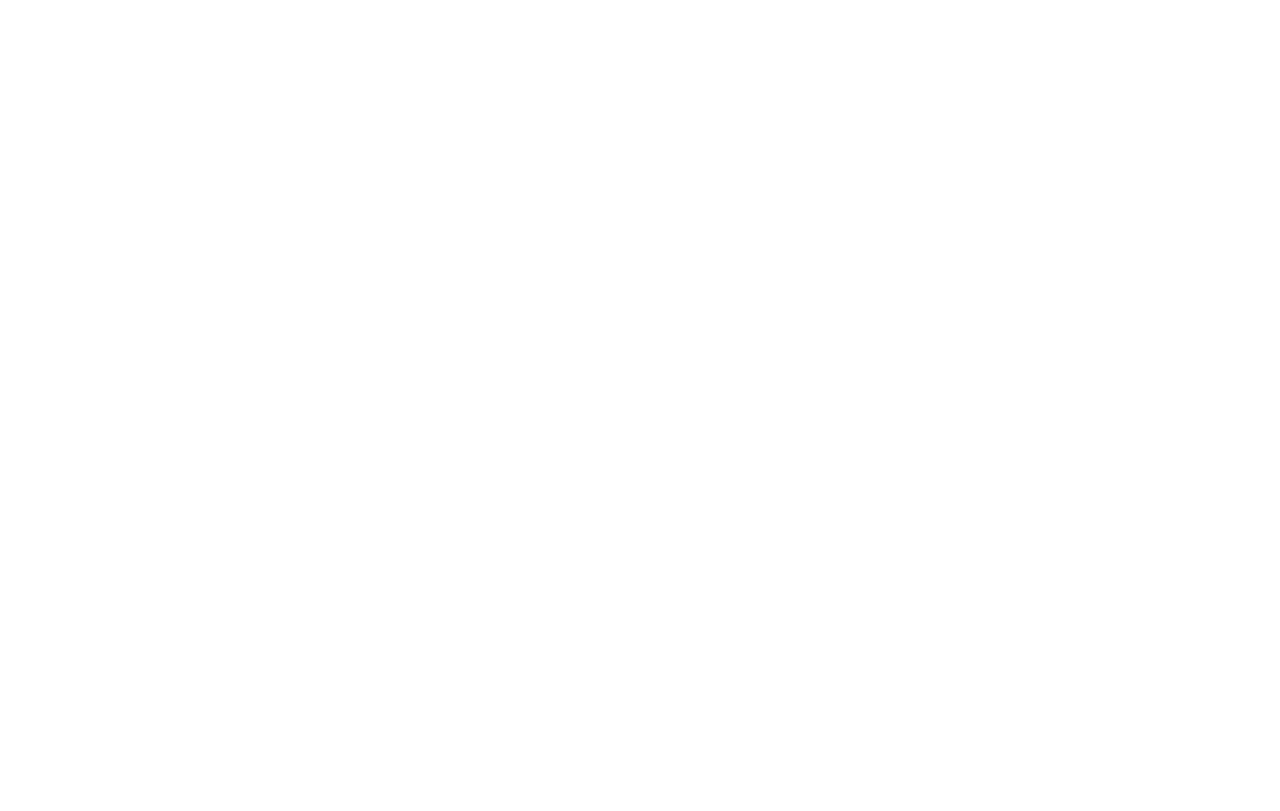
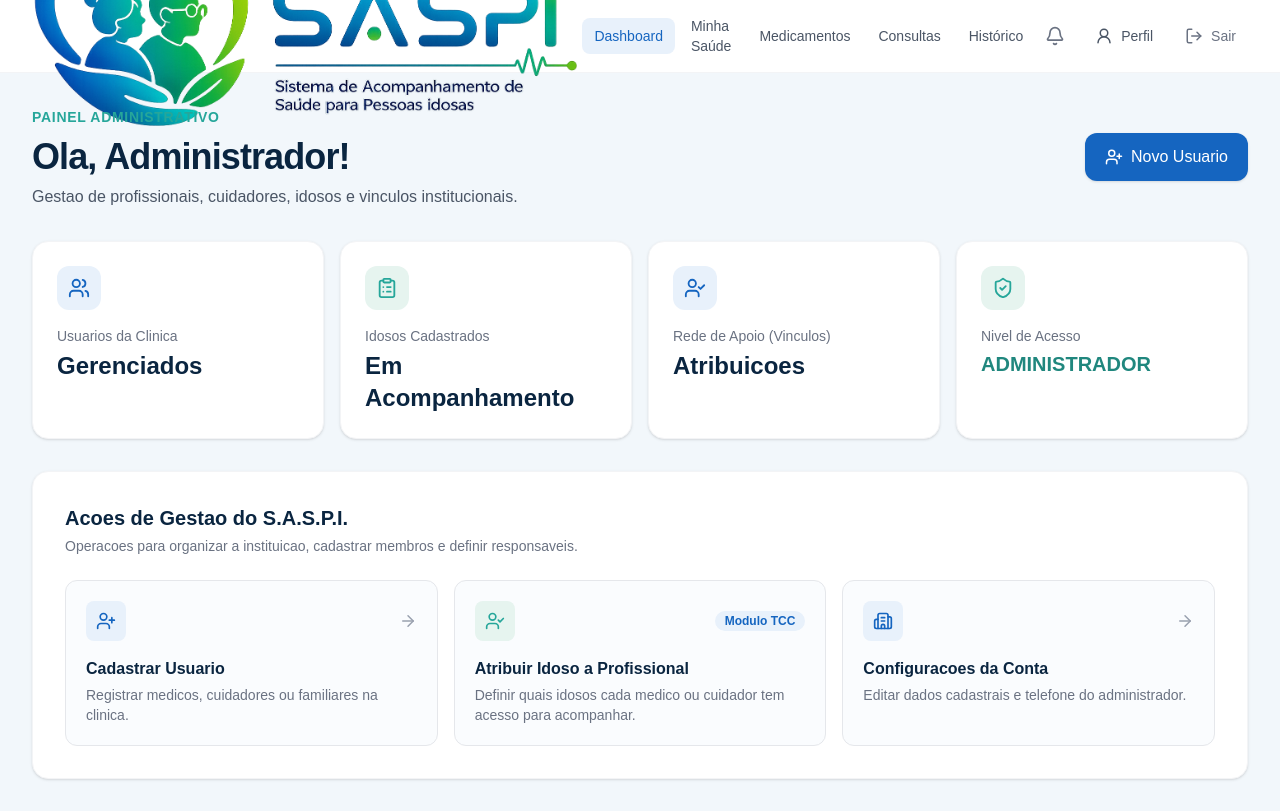
Before and after one commit to MiguelHelen/S.A.S.P.I-Sistema-de-Acompanhamento-de-Saude-para-Pessoas-Idosas-, a Next.js app: page /dashboard in a window 1280 px wide. Before the commit this address had no page. Built offline with nearby package versions, Linux system fonts and the light colour scheme.

Commit message:
feat(dashboard): ajusta visao por perfil e atualizacao reativa dos dados

```diff
--- a/src/app/dashboard/page.tsx
+++ b/src/app/dashboard/page.tsx
@@ -1,182 +1,240 @@
 "use client";
 
 import { useEffect, useState } from "react";
-import { useRouter } from "next/navigation";
 import DashboardNavbar from "@/components/DashboardNavbar";
+import {
+  UserPlus,
+  Users,
+  Building2,
+  ShieldCheck,
+  ArrowRight,
+  ClipboardList,
+  HeartPulse,
+  Activity,
+  Pill,
+  CalendarDays,
+  UserCheck,
+} from "lucide-react";
+import Link from "next/link";
 import MetricCard from "@/components/MetricCard";
 import InfoCard from "@/components/InfoCard";
-import {
-  Activity,
-  CalendarDays,
-  HeartPulse,
-  Pill
-} from "lucide-react";
+import HealthChart from "@/components/HealthChart";
 
 export default function Dashboard() {
-  const router = useRouter();
-  const [autenticado, setAutenticado] = useState(false);
-  const [nomeUsuario, setNomeUsuario] = useState("");
+  const [user, setUser] = useState<{
+    nome: string;
+    perfil: string;
+  }>({
+    nome: "Administrador",
+    perfil: "ADMINISTRADOR",
+  });
 
-  useEffect(() => {
-    const token = localStorage.getItem("saspi_token");
+  function loadUserData() {
     const userRaw = localStorage.getItem("saspi_user");
-
-    if (!token) {
-      router.push("/login");
-    } else {
-      setAutenticado(true);
     if (userRaw) {
       try {
-          const user = JSON.parse(userRaw);
-          // Pega apenas o primeiro nome para a saudação
-          setNomeUsuario(user.nome ? user.nome.split(" ")[0] : "Usuário");
-        } catch {
-          setNomeUsuario("Usuário");
+        const parsed = JSON.parse(userRaw);
+        setUser({
+          nome: parsed.nome || "Administrador",
+          perfil: parsed.perfil || "ADMINISTRADOR",
+        });
+      } catch (e) {
+        console.error(e);
       }
     }
   }
-  }, [router]);
 
-  // Evita piscar a tela com dados vazios antes de validar o token
-  if (!autenticado) {
-    return null;
-  }
+  useEffect(() => {
+    loadUserData();
+    window.addEventListener("saspi_user_updated", loadUserData);
+    return () => {
+      window.removeEventListener("saspi_user_updated", loadUserData);
+    };
+  }, []);
+
+  const isAdmin = user.perfil === "ADMINISTRADOR";
 
   return (
     <main className="min-h-screen bg-[#F2F7FB]">
       <DashboardNavbar />
 
       <div className="mx-auto max-w-7xl px-4 py-8 md:px-8">
-        <h1 className="text-3xl font-bold tracking-tight text-[#0A2540] md:text-4xl">
-          Olá, {nomeUsuario}!
+        <div className="flex flex-col gap-4 sm:flex-row sm:items-center sm:justify-between">
+          <div>
+            <span className="text-sm font-semibold uppercase tracking-wider text-[#26A69A]">
+              {isAdmin ? "Painel Administrativo" : "Acompanhamento Clinico"}
+            </span>
+
+            <h1 className="mt-2 text-3xl font-bold tracking-tight text-[#0A2540] md:text-4xl">
+              Ola, {user.nome}!
             </h1>
 
             <p className="mt-2 max-w-2xl text-gray-600">
-          Acompanhe as principais informações de saúde.
-        </p>
-
-        <div className="mt-8 grid gap-4 sm:grid-cols-2 xl:grid-cols-4">
-          <MetricCard
-            title="Frequência cardíaca"
-            value="72"
-            unit="bpm"
-            icon={<HeartPulse size={22} />}
-          />
-          <MetricCard
-            title="Oxigenação"
-            value="97"
-            unit="%"
-            icon={<Activity size={22} />}
-          />
-          <InfoCard
-            label="Próximo medicamento"
-            title="Losartana"
-            subtitle="Hoje às 20:00"
-            icon={<Pill size={22} />}
-          />
-          <InfoCard
-            label="Próxima consulta"
-            title="Cardiologista"
-            subtitle="05/09 às 14:00"
-            icon={<CalendarDays size={22} />}
-          />
-        </div>
-
-        <section className="mt-8 rounded-2xl border border-gray-100 bg-white p-6 shadow-sm">
-          <div className="flex items-center justify-between">
-            <div>
-              <h2 className="text-lg font-semibold text-[#0A2540]">
-                Histórico recente
-              </h2>
-              <p className="mt-1 text-sm text-gray-500">
-                Últimos registros de saúde
+              {isAdmin
+                ? "Gestao de profissionais, cuidadores, idosos e vinculos institucionais."
+                : "Acompanhe os principais indicadores de saude do idoso vinculado."}
             </p>
           </div>
 
-            <a
-              href="/dashboard/historico"
-              className="text-sm font-medium text-[#1565C0] hover:underline"
+          {isAdmin && (
+            <div className="flex flex-wrap gap-3">
+              <Link
+                href="/dashboard/usuarios/novo"
+                className="inline-flex items-center justify-center gap-2 rounded-xl bg-[#1565C0] px-5 py-3 font-medium text-white shadow-sm transition hover:-translate-y-0.5 hover:bg-[#0A2540] hover:shadow-md"
               >
-              Ver histórico
-            </a>
+                <UserPlus size={18} />
+                Novo Usuario
+              </Link>
+            </div>
+          )}
         </div>
 
-          <div className="mt-6 divide-y divide-gray-100">
-            <div className="flex items-center justify-between py-4">
-              <div>
-                <p className="font-medium text-[#0A2540]">Frequência cardíaca</p>
-                <p className="mt-1 text-sm text-gray-500">Hoje, 16:30</p>
+        {/* PAINEL DO ADMINISTRADOR */}
+        {isAdmin ? (
+          <div className="mt-8 space-y-8">
+            <div className="grid gap-4 sm:grid-cols-2 lg:grid-cols-4">
+              <div className="rounded-2xl border border-gray-100 bg-white p-6 shadow-sm">
+                <div className="flex h-11 w-11 items-center justify-center rounded-xl bg-[#E8F1FB] text-[#1565C0]">
+                  <Users size={22} />
                 </div>
-              <p className="font-semibold text-[#0A2540]">72 bpm</p>
+                <p className="mt-4 text-sm font-medium text-gray-500">Usuarios da Clinica</p>
+                <p className="mt-1 text-2xl font-bold text-[#0A2540]">Gerenciados</p>
               </div>
 
-            <div className="flex items-center justify-between py-4">
-              <div>
-                <p className="font-medium text-[#0A2540]">Oxigenação</p>
-                <p className="mt-1 text-sm text-gray-500">Hoje, 15:45</p>
+              <div className="rounded-2xl border border-gray-100 bg-white p-6 shadow-sm">
+                <div className="flex h-11 w-11 items-center justify-center rounded-xl bg-[#E6F4EF] text-[#26A69A]">
+                  <ClipboardList size={22} />
                 </div>
-              <p className="font-semibold text-[#0A2540]">97%</p>
+                <p className="mt-4 text-sm font-medium text-gray-500">Idosos Cadastrados</p>
+                <p className="mt-1 text-2xl font-bold text-[#0A2540]">Em Acompanhamento</p>
               </div>
 
-            <div className="flex items-center justify-between py-4">
-              <div>
-                <p className="font-medium text-[#0A2540]">Pressão arterial</p>
-                <p className="mt-1 text-sm text-gray-500">Ontem, 20:10</p>
+              <div className="rounded-2xl border border-gray-100 bg-white p-6 shadow-sm">
+                <div className="flex h-11 w-11 items-center justify-center rounded-xl bg-[#E8F1FB] text-[#1565C0]">
+                  <UserCheck size={22} />
                 </div>
-              <p className="font-semibold text-[#0A2540]">120/80 mmHg</p>
+                <p className="mt-4 text-sm font-medium text-gray-500">Rede de Apoio (Vinculos)</p>
+                <p className="mt-1 text-2xl font-bold text-[#0A2540]">Atribuicoes</p>
+              </div>
+
+              <div className="rounded-2xl border border-gray-100 bg-white p-6 shadow-sm">
+                <div className="flex h-11 w-11 items-center justify-center rounded-xl bg-[#E6F4EF] text-[#26A69A]">
+                  <ShieldCheck size={22} />
+                </div>
+                <p className="mt-4 text-sm font-medium text-gray-500">Nivel de Acesso</p>
+                <p className="mt-1 text-xl font-bold text-[#20877E]">ADMINISTRADOR</p>
               </div>
             </div>
-        </section>
 
-        <div className="mt-8 grid gap-6 lg:grid-cols-3">
-          <section className="rounded-2xl border border-gray-100 bg-white p-6 shadow-sm lg:col-span-2">
-            <div>
-              <h2 className="text-lg font-semibold text-[#0A2540]">
-                Evolução da frequência cardíaca
+            <section className="rounded-2xl border border-gray-100 bg-white p-6 shadow-sm md:p-8">
+              <h2 className="text-xl font-semibold text-[#0A2540]">
+                Acoes de Gestao do S.A.S.P.I.
               </h2>
-              <p className="mt-1 text-sm text-gray-500">Registros recentes</p>
+              <p className="mt-1 text-sm text-gray-500">
+                Operacoes para organizar a instituicao, cadastrar membros e definir responsaveis.
+              </p>
+
+              <div className="mt-6 grid gap-4 md:grid-cols-2 lg:grid-cols-3">
+                <Link
+                  href="/dashboard/usuarios/novo"
+                  className="group rounded-xl border border-gray-200 bg-[#FAFCFE] p-5 transition hover:border-[#BFD8F2] hover:bg-white hover:shadow-md"
+                >
+                  <div className="flex items-center justify-between">
+                    <div className="flex h-10 w-10 items-center justify-center rounded-lg bg-[#E8F1FB] text-[#1565C0]">
+                      <UserPlus size={20} />
+                    </div>
+                    <ArrowRight size={18} className="text-gray-400 transition group-hover:translate-x-1 group-hover:text-[#1565C0]" />
+                  </div>
+                  <h3 className="mt-4 font-semibold text-[#0A2540]">Cadastrar Usuario</h3>
+                  <p className="mt-1 text-sm text-gray-500">
+                    Registrar medicos, cuidadores ou familiares na clinica.
+                  </p>
+                </Link>
+
+                <div className="group rounded-xl border border-gray-200 bg-[#FAFCFE] p-5 transition hover:border-[#BFD8F2] hover:bg-white hover:shadow-md">
+                  <div className="flex items-center justify-between">
+                    <div className="flex h-10 w-10 items-center justify-center rounded-lg bg-[#E6F4EF] text-[#26A69A]">
+                      <UserCheck size={20} />
+                    </div>
+                    <span className="rounded-full bg-[#E8F1FB] px-2.5 py-0.5 text-xs font-semibold text-[#1565C0]">Modulo TCC</span>
+                  </div>
+                  <h3 className="mt-4 font-semibold text-[#0A2540]">Atribuir Idoso a Profissional</h3>
+                  <p className="mt-1 text-sm text-gray-500">
+                    Definir quais idosos cada medico ou cuidador tem acesso para acompanhar.
+                  </p>
                 </div>
 
-            <div className="mt-6 rounded-xl border border-dashed border-gray-200 bg-[#F8FAFC] p-6">
-              <div className="flex min-h-52 items-end gap-3">
-                <div className="h-20 flex-1 rounded-t-lg bg-[#DCEAF8]"></div>
-                <div className="h-28 flex-1 rounded-t-lg bg-[#BFD8F2]"></div>
-                <div className="h-24 flex-1 rounded-t-lg bg-[#9FC6EB]"></div>
-                <div className="h-36 flex-1 rounded-t-lg bg-[#7FB3E4]"></div>
-                <div className="h-30 flex-1 rounded-t-lg bg-[#5F9FDB]"></div>
-                <div className="h-26 flex-1 rounded-t-lg bg-[#3E8BD2]"></div>
+                <Link
+                  href="/dashboard/perfil"
+                  className="group rounded-xl border border-gray-200 bg-[#FAFCFE] p-5 transition hover:border-[#BFD8F2] hover:bg-white hover:shadow-md"
+                >
+                  <div className="flex items-center justify-between">
+                    <div className="flex h-10 w-10 items-center justify-center rounded-lg bg-[#E8F1FB] text-[#1565C0]">
+                      <Building2 size={20} />
+                    </div>
+                    <ArrowRight size={18} className="text-gray-400 transition group-hover:translate-x-1 group-hover:text-[#1565C0]" />
+                  </div>
+                  <h3 className="mt-4 font-semibold text-[#0A2540]">Configuracoes da Conta</h3>
+                  <p className="mt-1 text-sm text-gray-500">
+                    Editar dados cadastrais e telefone do administrador.
+                  </p>
+                </Link>
+              </div>
+            </section>
+          </div>
+        ) : (
+          /* PAINEL CLINICO (MEDICO, CUIDADOR, FAMILIAR) */
+          <div className="mt-8 space-y-8">
+            <div className="flex items-center justify-between rounded-2xl border border-blue-100 bg-[#E8F1FB] p-5">
+              <div>
+                <p className="text-xs font-semibold uppercase tracking-wider text-[#1565C0]">Idoso em Acompanhamento</p>
+                <p className="mt-1 text-lg font-bold text-[#0A2540]">Dona Francisca Silva, 78 anos</p>
+              </div>
+              <span className="rounded-full bg-white px-3 py-1 text-xs font-semibold text-[#1565C0] shadow-sm">
+                Alterar Idoso
+              </span>
             </div>
 
-              <div className="mt-4 flex justify-between text-xs text-gray-400">
-                <span>08h</span>
-                <span>10h</span>
-                <span>12h</span>
-                <span>14h</span>
-                <span>16h</span>
-                <span>18h</span>
+            <div className="grid gap-4 sm:grid-cols-2 xl:grid-cols-4">
+              <MetricCard title="Frequencia cardiaca" value="72" unit="bpm" icon={<HeartPulse size={22} />} />
+              <MetricCard title="Oxigenacao (SpO2)" value="97" unit="%" icon={<Activity size={22} />} />
+              <InfoCard label="Proximo medicamento" title="Losartana 50mg" subtitle="Hoje as 20:00" icon={<Pill size={22} />} />
+              <InfoCard label="Proxima consulta" title="Cardiologista" subtitle="05/09 as 14:00" icon={<CalendarDays size={22} />} />
             </div>
+
+            <div className="grid gap-6 lg:grid-cols-3">
+              <section className="rounded-2xl border border-gray-100 bg-white p-6 shadow-sm lg:col-span-2">
+                <div className="flex items-center justify-between">
+                  <div>
+                    <h2 className="text-lg font-semibold text-[#0A2540]">Evolucao dos Sinais Vitais</h2>
+                    <p className="mt-1 text-sm text-gray-500">Monitoramento cardiaco contínuo</p>
+                  </div>
+                  <Link href="/dashboard/saude" className="text-sm font-medium text-[#1565C0] hover:underline">
+                    Ver detalhes
+                  </Link>
+                </div>
+                <div className="mt-6">
+                  <HealthChart />
                 </div>
               </section>
 
               <section className="rounded-2xl border border-gray-100 bg-white p-6 shadow-sm">
-            <h2 className="text-lg font-semibold text-[#0A2540]">Lembretes</h2>
-
+                <h2 className="text-lg font-semibold text-[#0A2540]">Lembretes do Dia</h2>
                 <div className="mt-6 space-y-4">
-              <div className="rounded-xl border border-gray-200 bg-[#FAFCFE] p-4 transition hover:border-[#BFD8F2] hover:bg-white">
+                  <div className="rounded-xl border border-gray-200 bg-[#FAFCFE] p-4">
                     <p className="font-medium text-[#0A2540]">Tomar Losartana</p>
-                <p className="mt-1 text-sm text-gray-500">Hoje às 20:00</p>
+                    <p className="mt-1 text-sm text-gray-500">Hoje as 20:00</p>
                   </div>
-
-              <div className="rounded-xl border border-gray-200 bg-[#FAFCFE] p-4 transition hover:border-[#BFD8F2] hover:bg-white">
-                <p className="font-medium text-[#0A2540]">
-                  Consulta com cardiologista
-                </p>
-                <p className="mt-1 text-sm text-gray-500">05/09 às 14:00</p>
+                  <div className="rounded-xl border border-gray-200 bg-[#FAFCFE] p-4">
+                    <p className="font-medium text-[#0A2540]">Consulta Geriatra</p>
+                    <p className="mt-1 text-sm text-gray-500">12/09 as 10:30</p>
                   </div>
                 </div>
               </section>
             </div>
           </div>
+        )}
+      </div>
     </main>
   );
 }
```
Lines whose indentation alone changed are shown as unchanged.
